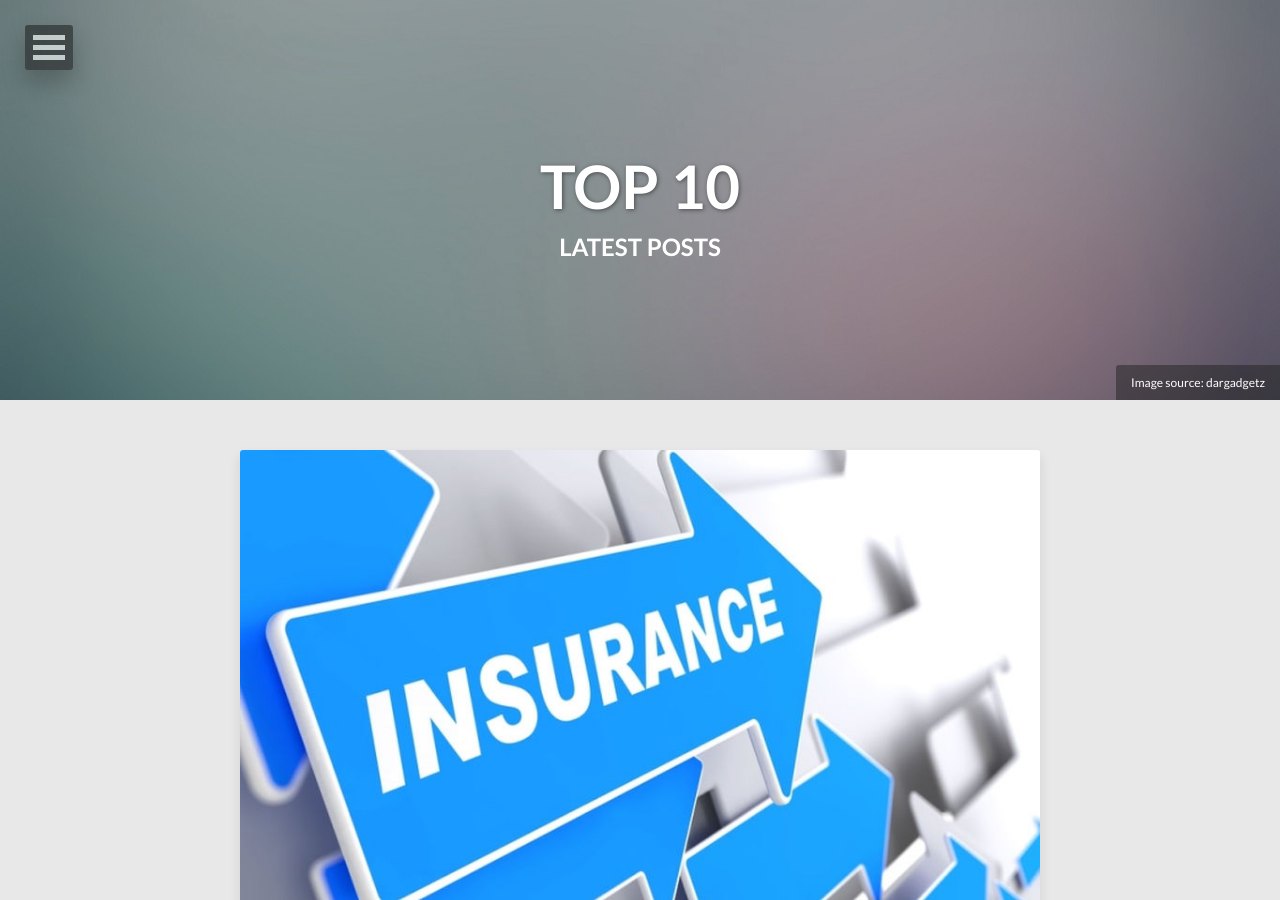
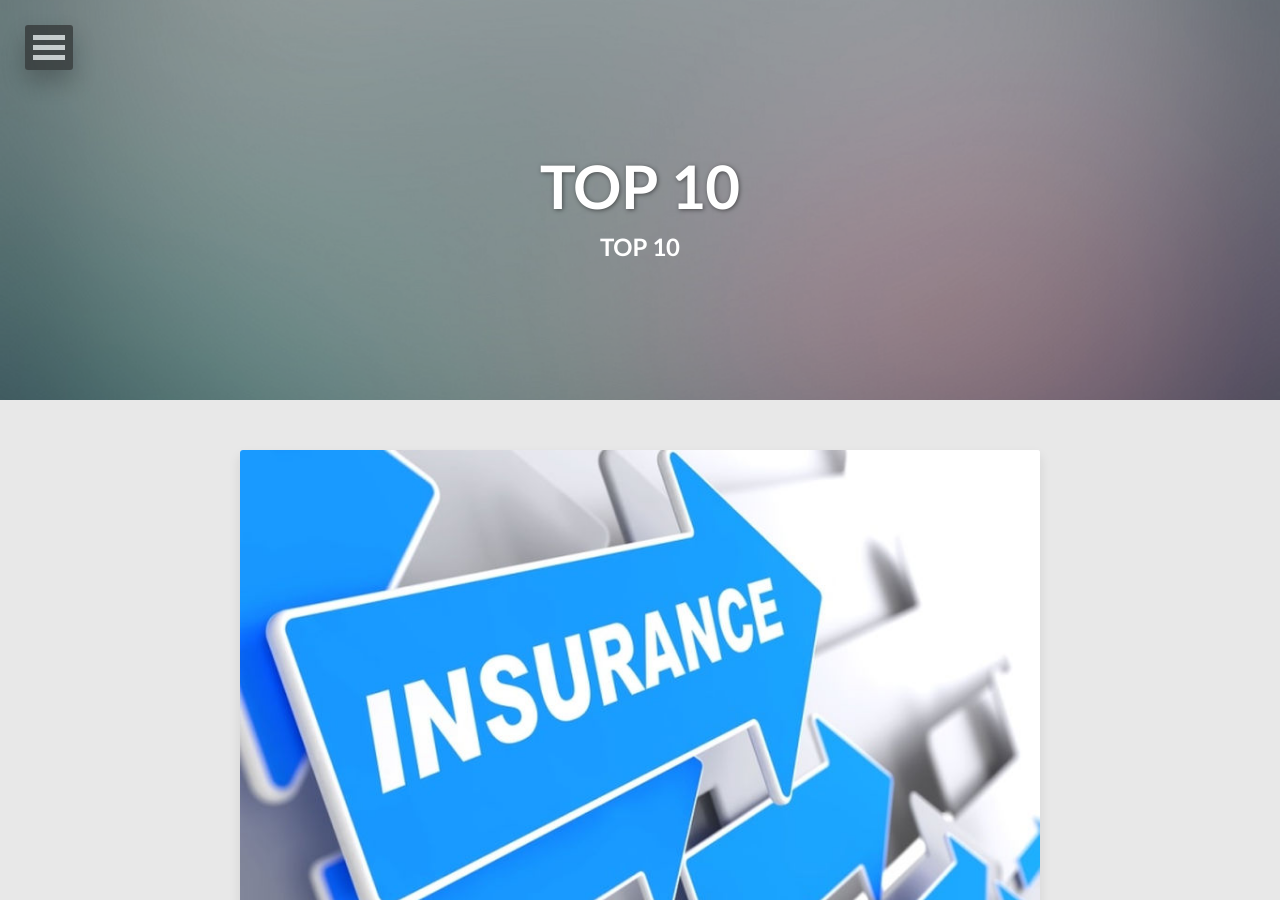
Before and after one commit to vivek1karna/topten, a Jekyll site: the page built from index.html, in a window 1280 px wide and 900 px high. Built offline with Jekyll 4.4.1, drawn with Linux system fonts in a browser that asks for light colours; nearby versions of some CDN libraries; the list of posts is cut into pages by our own code.

Commit message:
Update index.html

```diff
--- a/index.html
+++ b/index.html
@@ -1,13 +1,10 @@
 ---
 layout: post-index
-title: Latest Posts
+title: TOP 10
 description: "Describe this nonsense."
-tags: [Jekyll, theme, themes, responsive, blog, modern]
 comments: false
 image:
   feature: abstract-1.jpg
-  credit: dargadgetz
-  creditlink: http://www.dargadgetz.com/ios-7-abstract-wallpaper-pack-for-iphone-5-and-ipod-touch-retina/
 ---
 
 {% for post in paginator.posts %}
```
